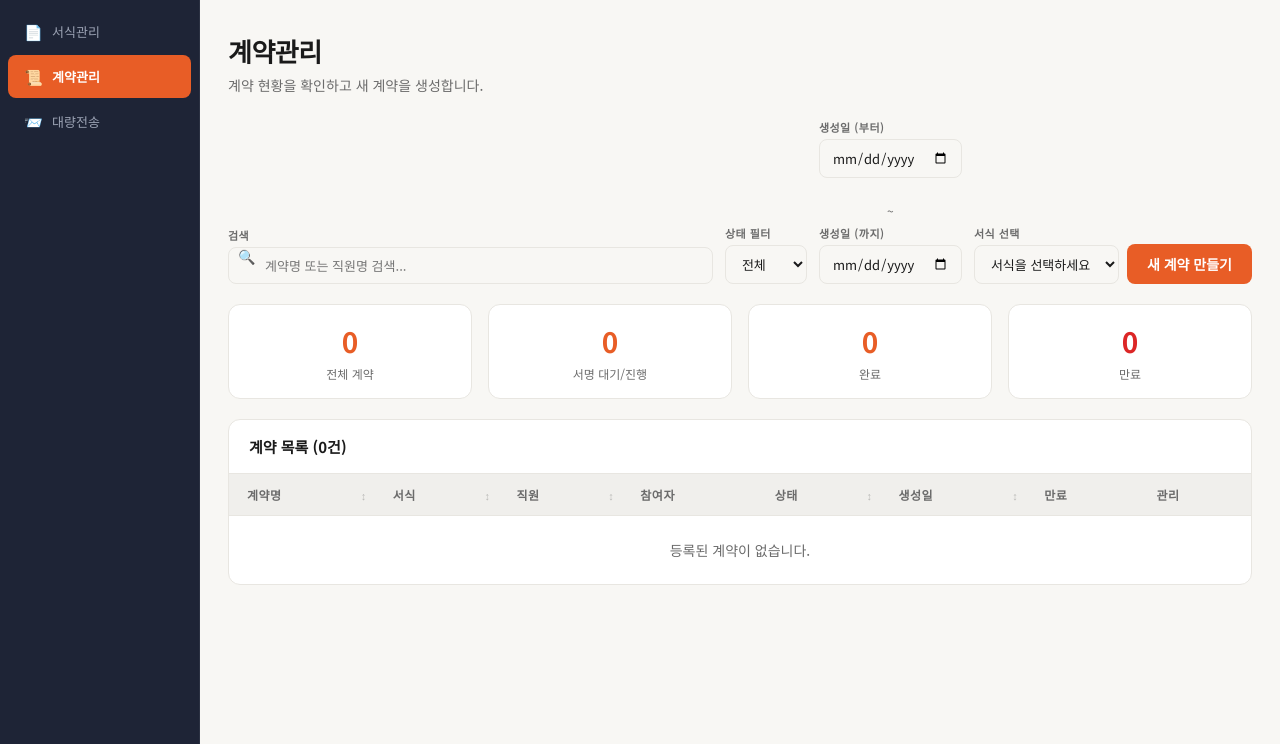
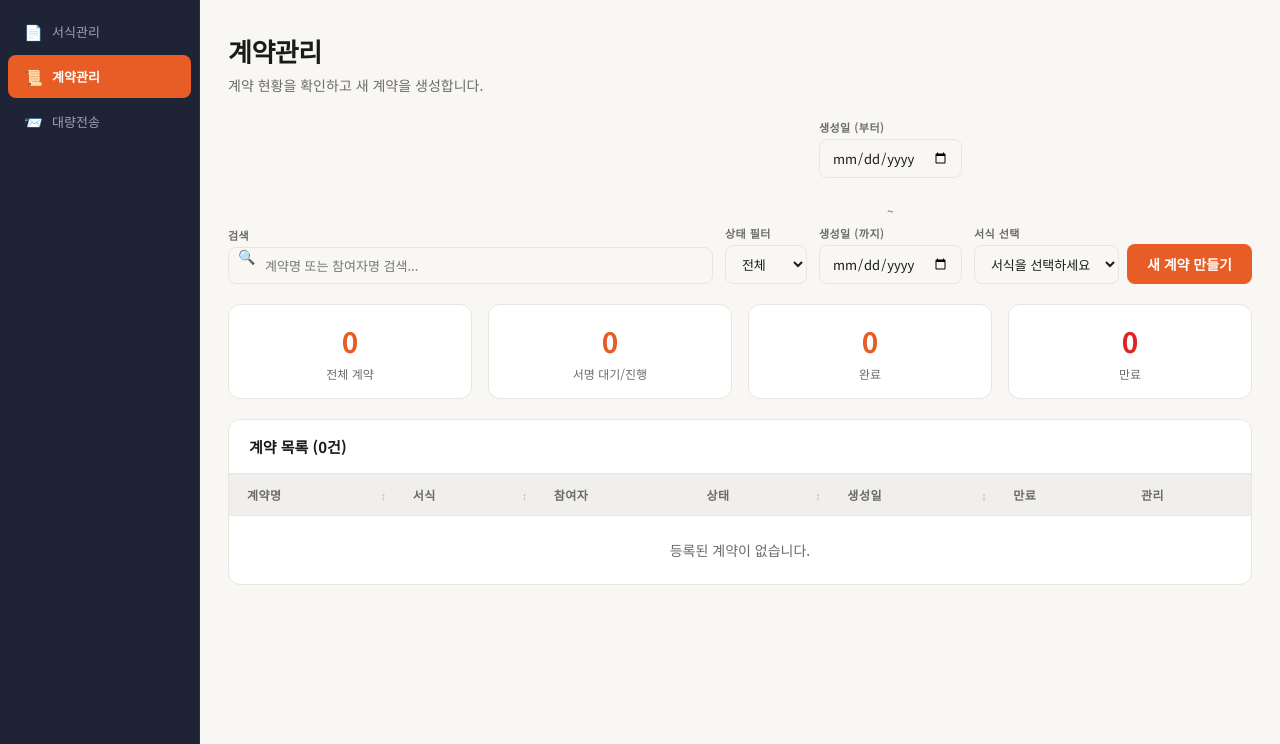
Before and after one commit to ashaile/Humetix-Web, a Flask app: page /admin/contracts in a window 1280 px wide. Shown: the part 56-800 px from the top of the page. Run offline with Flask 3, Linux system fonts and the light colour scheme; the visitor is signed in with stand-in values (Sample User, id 1); parts of the project's set-up code (start-up, migrations or seed data) failed here and were passed over; some libraries are stand-ins or nearby versions.

Commit message:
fix: 계약관리 직원 컬럼 제거, 참여자명으로 검색 변경
직원 컬럼 제거 (참여자에 이미 표시됨), 검색을 참여자명 기준으로 변경.

Co-Authored-By: Claude Opus 4.6 <noreply@anthropic.com>

```diff
--- a/templates/admin_contracts.html
+++ b/templates/admin_contracts.html
@@ -185,7 +185,7 @@ th.sortable.desc::after { content: '\2193'; opacity: 1; color: var(--accent); }
     <div class="form-group search-input-wrap">
         <label class="form-label">검색</label>
         <input type="text" class="form-input" id="searchInput"
-               placeholder="계약명 또는 직원명 검색..."
+               placeholder="계약명 또는 참여자명 검색..."
                value="{{ q|default('') }}">
     </div>
     <div class="form-group">
@@ -270,10 +270,9 @@ th.sortable.desc::after { content: '\2193'; opacity: 1; color: var(--accent); }
                 <tr>
                     <th class="sortable" data-col="0" data-type="text">계약명</th>
                     <th class="sortable" data-col="1" data-type="text">서식</th>
-                    <th class="sortable" data-col="2" data-type="text">직원</th>
                     <th>참여자</th>
-                    <th class="sortable" data-col="4" data-type="text">상태</th>
-                    <th class="sortable" data-col="5" data-type="date">생성일</th>
+                    <th class="sortable" data-col="3" data-type="text">상태</th>
+                    <th class="sortable" data-col="4" data-type="date">생성일</th>
                     <th>만료</th>
                     <th>관리</th>
                 </tr>
@@ -282,13 +281,12 @@ th.sortable.desc::after { content: '\2193'; opacity: 1; color: var(--accent); }
                 {% for c in contracts %}
                 <tr id="contract-row-{{ c.id }}" class="contract-row"
                     data-title="{{ c.title }}"
-                    data-employee="{{ c.employee.name if c.employee else '' }}"
+                    data-participants="{{ c.participants|map(attribute='name')|join(' ') }}"
                     data-status="{{ c.status }}">
                     <td class="emp-name">
                         <a href="/admin/contracts/{{ c.id }}" class="contract-title-link">{{ c.title }}</a>
                     </td>
                     <td>{{ c.template.name if c.template else '-' }}</td>
-                    <td>{{ c.employee.name if c.employee else '-' }}</td>
                     <td>
                         <div class="participants-list">
                             {% for p in c.participants %}
@@ -373,7 +371,7 @@ th.sortable.desc::after { content: '\2193'; opacity: 1; color: var(--accent); }
                 {% endfor %}
                 {% if not contracts %}
                 <tr id="emptyRow">
-                    <td colspan="8" style="text-align:center;padding:24px;color:var(--text2);">
+                    <td colspan="7" style="text-align:center;padding:24px;color:var(--text2);">
                         등록된 계약이 없습니다.
                     </td>
                 </tr>
@@ -515,8 +513,8 @@ function filterTableLocal(keyword) {
             return;
         }
         const title = (row.dataset.title || '').toLowerCase();
-        const employee = (row.dataset.employee || '').toLowerCase();
-        row.style.display = (title.includes(lower) || employee.includes(lower)) ? '' : 'none';
+        const parts = (row.dataset.participants || '').toLowerCase();
+        row.style.display = (title.includes(lower) || parts.includes(lower)) ? '' : 'none';
     });
 }
 
```
